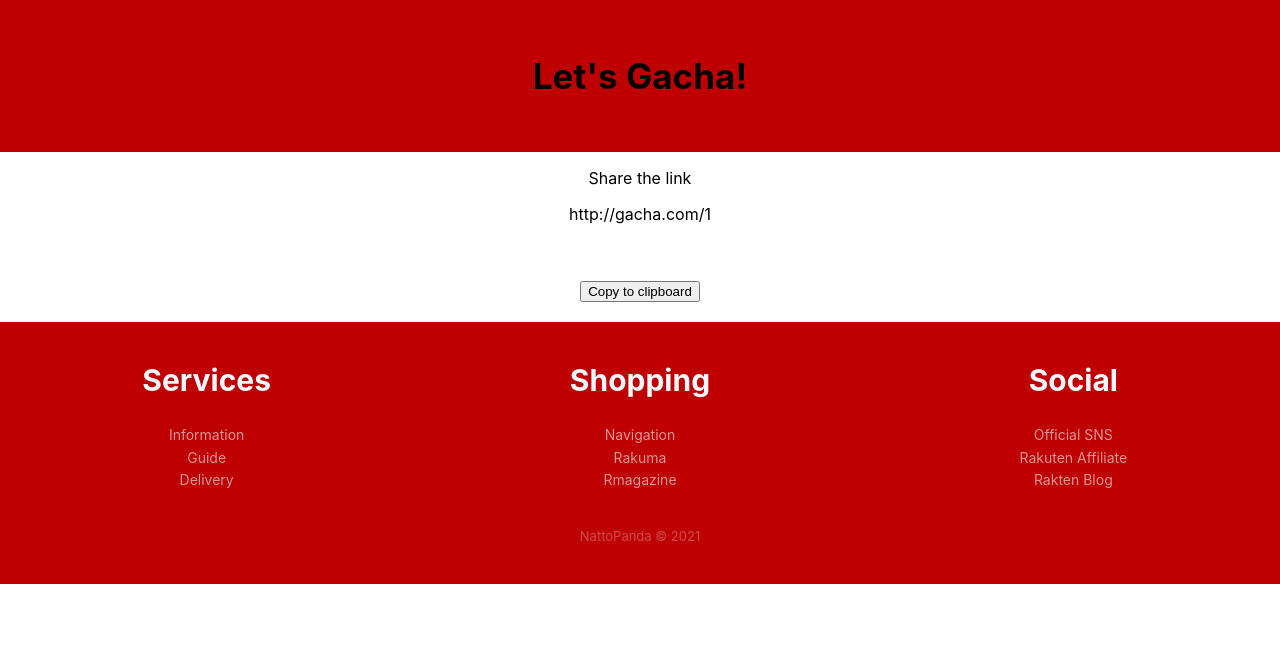
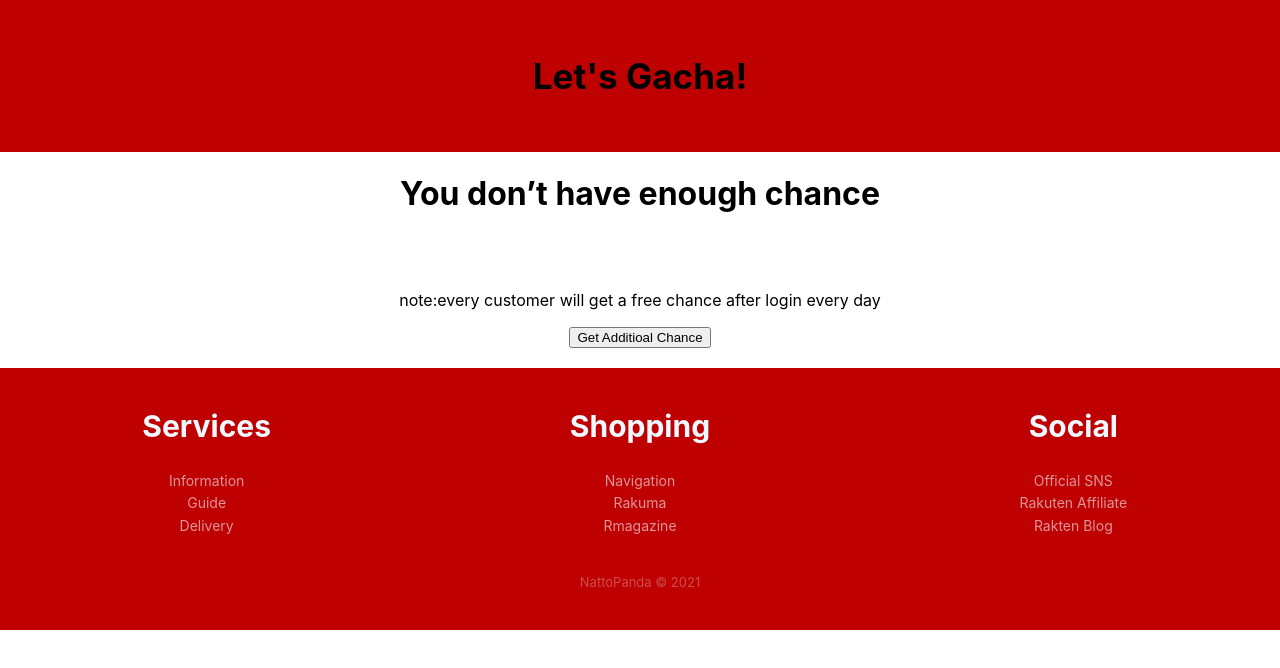
Before and after one commit to kikman-git/gacha, a React (Create React App) app in the folder gacha/: page / in a window 1280 px wide. Shown: the top 668 px of the page. Built offline with nearby package versions, Linux system fonts and the light colour scheme.

Commit message:
add [Get,Lack,share] page into App.js

```diff
--- a/gacha/src/App.js
+++ b/gacha/src/App.js
@@ -9,6 +9,9 @@ import Homepage from './components/Homepage';
 import Login from './components/Loginpage';
 
 import Share from './components/Sharelink'
+import Get from './components/GetAdditionChance'
+import Lack from './components/LackofChance'
+
 
 class App extends Component {
   render() {
@@ -16,10 +19,12 @@ class App extends Component {
       <div className="App">
         <Header />
         <Router >
-          <Route exact path="/" component={Share} />
-          {/* <Route exact path="/Award" component={Award} />
+          <Route exact path="/" component={Lack} />
+          <Route exact path="/get" component={Get} />
+          <Route exact path="/share" component={Share} />
+          <Route exact path="/Award" component={Award} />
           <Route path="/gacha" component={Gacha} />
-          <Route path="/login" component={Login} /> */}
+          <Route path="/login" component={Login} />
 
         </Router>
         <Footer />
```
